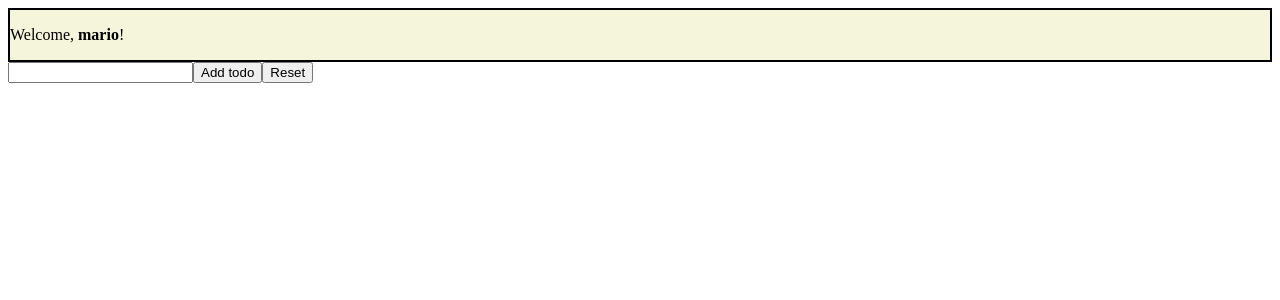
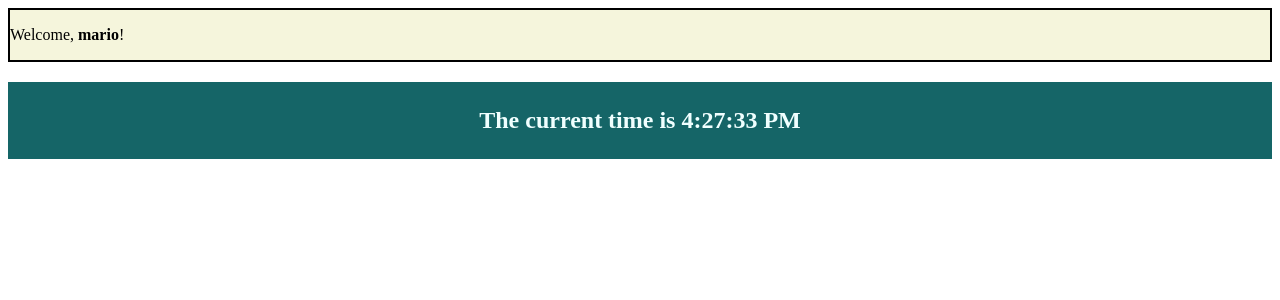
Before and after one commit to ver-sim/REACT, a React (Vite) app in the folder props/: page / in a window 1280 px wide. Shown: the top 300 px of the page. Built offline with nearby package versions, Linux system fonts and the light colour scheme.

Commit message:
styling with sass

```diff
--- a/props/package.json
+++ b/props/package.json
@@ -11,7 +11,8 @@
   },
   "dependencies": {
     "react": "^18.2.0",
-    "react-dom": "^18.2.0"
+    "react-dom": "^18.2.0",
+    "sass": "^1.69.5"
   },
   "devDependencies": {
     "@types/react": "^18.2.37",
--- a/props/src/App.jsx
+++ b/props/src/App.jsx
@@ -1,12 +1,11 @@
-
-import { TodoList } from "./TodoList";
+import { Clock } from "./Clock";
 import { Welcome } from "./Welcome";
 
 export function App(){
     return (
         <>
             <Welcome name={"mario"}/>
-            <TodoList />
+            <Clock />
         </>
     );
 }
--- a/props/src/Clock.jsx
+++ b/props/src/Clock.jsx
@@ -1,4 +1,5 @@
 import { useEffect, useState } from "react";
+import classes from "./Clock.module.scss"
 
 export function Clock() {
     const [time, setTime] = useState(new Date());
@@ -10,5 +11,5 @@
             clearInterval(id)
         }
     }, [])
-    return <h2>The current time is {time.toLocaleTimeString()}</h2>
+    return <h2 className={classes.clock}>The current time is {time.toLocaleTimeString()}</h2>
 }
--- /dev/null
+++ b/props/src/Clock.module.scss
@@ -0,0 +1,6 @@
+.clock {
+    background-color: rgb(21, 101, 103);
+    color: azure;
+    text-align: center;
+    padding: 2%;
+}
```
Also changed, not shown: 1 other file (tests, documents, lock files or other folders).
